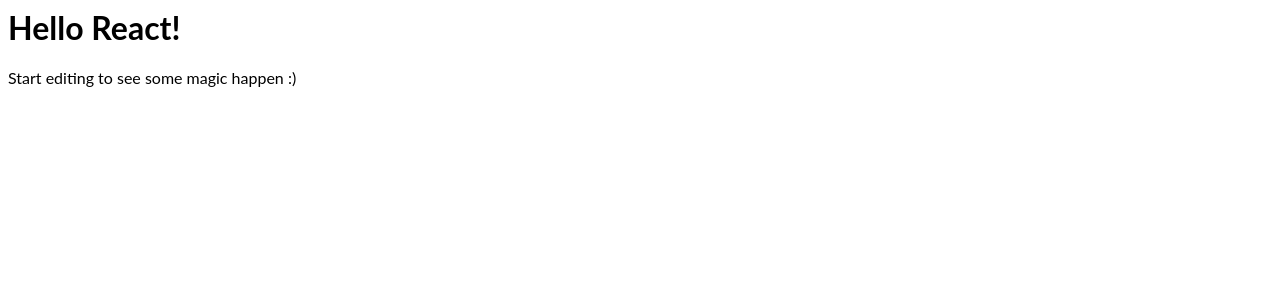
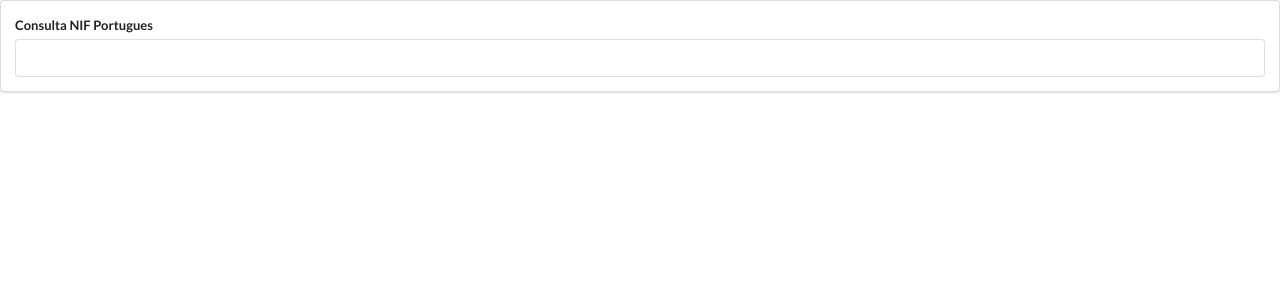
Before and after one commit to ericlima/consulta-nif, a React (Create React App) app: page / in a window 1280 px wide. Shown: the top 300 px of the page. Built offline with nearby package versions, Linux system fonts and the light colour scheme.

Commit message:
2 files modified, 1 added, 1 deleted

```diff
--- /dev/null
+++ b/App.js
@@ -0,0 +1,41 @@
+import React from "react";
+
+class App extends React.Component {
+  state = { term: "" };
+
+  constructor(props) {
+    super(props)
+
+  }
+
+  onInputChange = event => {
+    this.setState({ term: event.target.value });
+  };
+
+  onFormSubmit = event => {
+    event.preventDefault();
+
+    console.log(this.state.term)
+
+    //this.props.onFormSubmit(this.state.term);
+  };
+
+  render() {
+    return (
+      <div className="search-bar ui segment">
+        <form onSubmit={this.onFormSubmit} className="ui form">
+          <div className="field">
+            <label>Consulta NIF Portugues</label>
+            <input
+              type="text"
+              value={this.state.term}
+              onChange={this.onInputChange}
+            />
+          </div>
+        </form>
+      </div>
+    );
+  }
+}
+
+export default App;
--- a/Hello.js
+++ /dev/null
@@ -1,3 +0,0 @@
-import React from 'react';
-
-export default ({ name }) => <h1>Hello {name}!</h1>;
--- a/index.html
+++ b/index.html
@@ -1 +1,20 @@
-<div id="root"></div>
+<!DOCTYPE html>
+<html lang="en">
+
+<head>
+	<meta charset="utf-8">
+	<link rel="shortcut icon" href="%PUBLIC_URL%/favicon.ico">
+	<meta name="viewport" content="width=device-width, initial-scale=1, shrink-to-fit=no">
+	<meta name="theme-color" content="#000000">
+	<link rel="stylesheet" href="https://cdnjs.cloudflare.com/ajax/libs/semantic-ui/2.4.1/semantic.min.css">
+	<title>React App</title>
+</head>
+
+<body>
+	<noscript>
+		You need to enable JavaScript to run this app.
+	</noscript>
+	<div id="root"></div>
+</body>
+
+</html>
--- a/index.js
+++ b/index.js
@@ -1,26 +1,7 @@
 import React, { Component } from 'react';
 import { render } from 'react-dom';
-import Hello from './Hello';
 import './style.css';
 
-class App extends Component {
-  constructor() {
-    super();
-    this.state = {
-      name: 'React'
-    };
-  }
-
-  render() {
-    return (
-      <div>
-        <Hello name={this.state.name} />
-        <p>
-          Start editing to see some magic happen :)
-        </p>
-      </div>
-    );
-  }
-}
+import App from './App.js'
 
 render(<App />, document.getElementById('root'));
```
